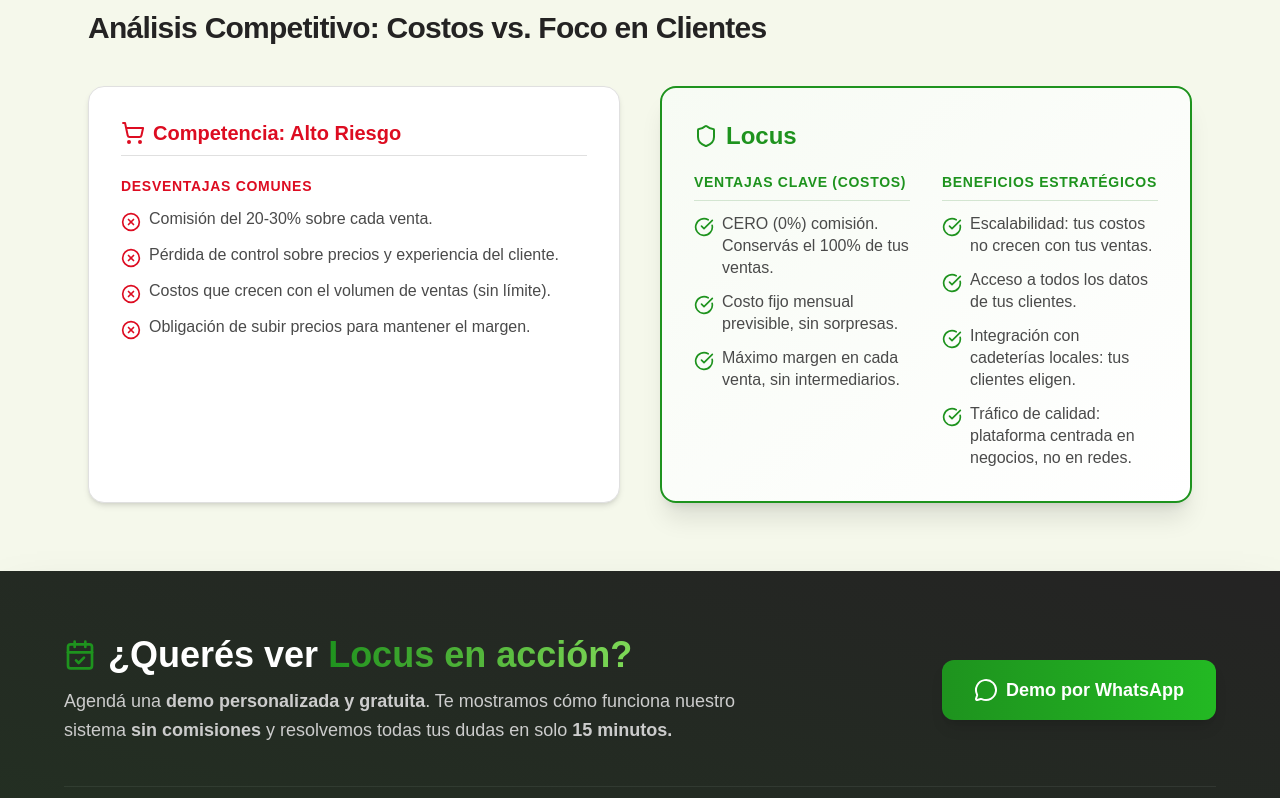
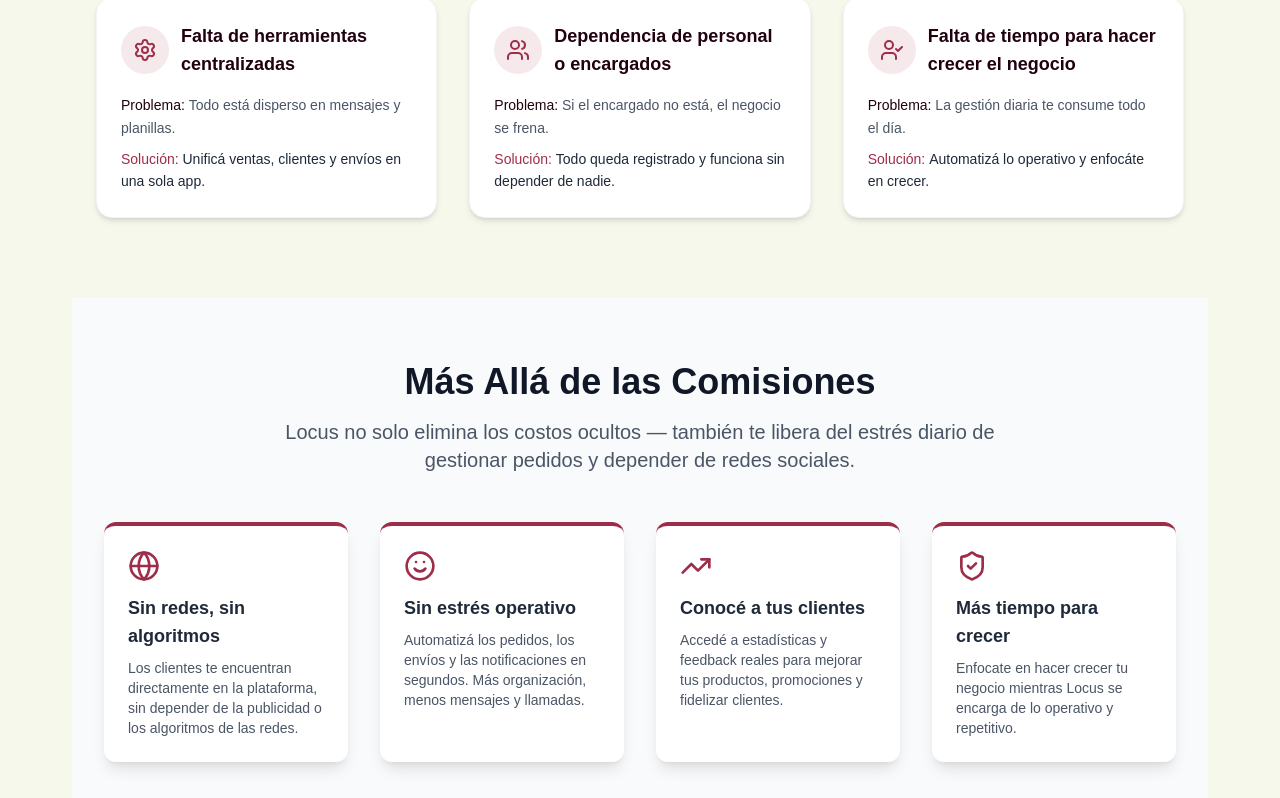
Before and after one commit to leandroveron1110/locus-landing, a Next.js app: page / in a window 1280 px wide. Shown: the part 4567-5365 px from the top of the page. Built offline with nearby package versions, Linux system fonts and the light colour scheme.

Commit message:
15 dolores

```diff
--- /dev/null
+++ b/src/app/components/MoreThanCommissions.tsx
@@ -0,0 +1,79 @@
+"use client";
+import React from "react";
+import { Globe, Smile, TrendingUp, ShieldCheck } from "lucide-react";
+
+export const MoreThanCommissions: React.FC = () => {
+  return (
+    <section className="px-4 py-16 sm:px-6 lg:px-8 bg-gray-50">
+      <div className="max-w-7xl mx-auto text-center mb-12">
+        <h2 className="text-3xl sm:text-4xl font-extrabold text-gray-900">
+          Más Allá de las Comisiones
+        </h2>
+        <p className="mt-4 text-xl text-gray-600 max-w-3xl mx-auto">
+          Locus no solo elimina los costos ocultos — también te libera del
+          estrés diario de gestionar pedidos y depender de redes sociales.
+        </p>
+      </div>
+
+      <div className="max-w-6xl mx-auto grid grid-cols-1 md:grid-cols-2 lg:grid-cols-4 gap-8">
+        {/* Beneficio 1 */}
+        <div className="bg-white p-6 rounded-xl shadow-lg border-t-4 border-[#9e2d49] transform transition duration-300 hover:scale-[1.02]">
+          <Globe className="w-8 h-8 text-[#9e2d49] mb-3" />
+          <h3 className="font-bold text-lg text-gray-800 mb-2">
+            Sin redes, sin algoritmos
+          </h3>
+          <p className="text-gray-600 text-sm">
+            Los clientes te encuentran directamente en la plataforma, sin
+            depender de la publicidad o los algoritmos de las redes.
+          </p>
+        </div>
+
+        {/* Beneficio 2 */}
+        <div className="bg-white p-6 rounded-xl shadow-lg border-t-4 border-[#9e2d49] transform transition duration-300 hover:scale-[1.02]">
+          <Smile className="w-8 h-8 text-[#9e2d49] mb-3" />
+          <h3 className="font-bold text-lg text-gray-800 mb-2">
+            Sin estrés operativo
+          </h3>
+          <p className="text-gray-600 text-sm">
+            Automatizá los pedidos, los envíos y las notificaciones en segundos.
+            Más organización, menos mensajes y llamadas.
+          </p>
+        </div>
+
+        {/* Beneficio 3 */}
+        <div className="bg-white p-6 rounded-xl shadow-lg border-t-4 border-[#9e2d49] transform transition duration-300 hover:scale-[1.02]">
+          <TrendingUp className="w-8 h-8 text-[#9e2d49] mb-3" />
+          <h3 className="font-bold text-lg text-gray-800 mb-2">
+            Conocé a tus clientes
+          </h3>
+          <p className="text-gray-600 text-sm">
+            Accedé a estadísticas y feedback reales para mejorar tus productos,
+            promociones y fidelizar clientes.
+          </p>
+        </div>
+
+        {/* Beneficio 4 */}
+        <div className="bg-white p-6 rounded-xl shadow-lg border-t-4 border-[#9e2d49] transform transition duration-300 hover:scale-[1.02]">
+          <ShieldCheck className="w-8 h-8 text-[#9e2d49] mb-3" />
+          <h3 className="font-bold text-lg text-gray-800 mb-2">
+            Más tiempo para crecer
+          </h3>
+          <p className="text-gray-600 text-sm">
+            Enfocate en hacer crecer tu negocio mientras Locus se encarga de lo
+            operativo y repetitivo.
+          </p>
+        </div>
+      </div>
+
+      <div className="mt-12 text-center">
+        <h3 className="text-2xl font-bold text-gray-800">
+          Locus es más que ahorro: es control, tiempo y crecimiento.
+        </h3>
+        <p className="text-lg text-gray-600 mt-2">
+          Diseñado para que tu negocio local tenga las mismas ventajas que una
+          gran marca — sin perder independencia.
+        </p>
+      </div>
+    </section>
+  );
+};
--- /dev/null
+++ b/src/app/components/PainPointsSection.tsx
@@ -0,0 +1,167 @@
+"use client";
+import React from "react";
+import {
+  DollarSign,
+  TrendingDown,
+  Clock,
+  AlertTriangle,
+  Truck,
+  Network,
+  BarChart3,
+  Layers,
+  EyeOff,
+  Lock,
+  Smile,
+  Gift,
+  Settings,
+  Users,
+  UserCheck,
+} from "lucide-react";
+
+
+const painPoints = [
+  {
+    icon: DollarSign,
+    title: "Altas comisiones por venta",
+    problem: "Las plataformas te quitan parte de cada venta.",
+    solution: "Con Locus conservás el 100% de tu ganancia.",
+  },
+  {
+    icon: TrendingDown,
+    title: "Margen reducido y precios forzados a subir",
+    problem: "Tenés que aumentar precios para no perder margen.",
+    solution: "Pagás una tarifa fija, sin porcentajes por pedido.",
+  },
+  {
+    icon: Clock,
+    title: "Tiempo perdido gestionando pedidos",
+    problem: "Tomás pedidos por WhatsApp o llamadas todo el día.",
+    solution: "Locus automatiza pedidos y notificaciones.",
+  },
+  {
+    icon: AlertTriangle,
+    title: "Errores en pedidos o comunicación",
+    problem: "Confusiones en sabores, talles o direcciones.",
+    solution: "Todo se carga automáticamente, sin errores manuales.",
+  },
+  {
+    icon: Truck,
+    title: "Problemas con la logística y cadeterías",
+    problem: "Coordinar envíos lleva tiempo y genera demoras.",
+    solution: "Integración con cadeterías locales, sin esfuerzo.",
+  },
+  {
+    icon: Network,
+    title: "Dependencia de redes sociales",
+    problem: "Dependés de los algoritmos para que te encuentren.",
+    solution: "Los clientes te buscan directo en la plataforma.",
+  },
+  {
+    icon: BarChart3,
+    title: "No conocés a tus clientes",
+    problem: "Sin datos, no sabés qué productos funcionan mejor.",
+    solution: "Locus te da estadísticas y feedback reales.",
+  },
+  {
+    icon: Layers,
+    title: "Difícil escalar sin costos crecientes",
+    problem: "A más ventas, más comisiones.",
+    solution: "Pagás más solo cuando tu negocio crece.",
+  },
+  {
+    icon: EyeOff,
+    title: "Costos ocultos e imprevisibles",
+    problem: "Nunca sabés cuánto te va a costar vender.",
+    solution: "Transparencia total con tarifas fijas mensuales.",
+  },
+  {
+    icon: Lock,
+    title: "Pérdida de control sobre precios y marca",
+    problem: "Las plataformas definen tu visibilidad y tus precios.",
+    solution: "Con Locus tenés control total de tu negocio.",
+  },
+  {
+    icon: Smile,
+    title: "Mala experiencia del cliente",
+    problem: "Demoras y desorganización afectan la satisfacción.",
+    solution: "Pedidos automáticos y seguimiento simple.",
+  },
+  {
+    icon: Gift,
+    title: "No podés fidelizar ni crear promociones efectivas",
+    problem: "Sin información, no sabés cómo retener clientes.",
+    solution: "Conocé hábitos y ofrecé descuentos personalizados.",
+  },
+  {
+    icon: Settings,
+    title: "Falta de herramientas centralizadas",
+    problem: "Todo está disperso en mensajes y planillas.",
+    solution: "Unificá ventas, clientes y envíos en una sola app.",
+  },
+  {
+    icon: Users,
+    title: "Dependencia de personal o encargados",
+    problem: "Si el encargado no está, el negocio se frena.",
+    solution: "Todo queda registrado y funciona sin depender de nadie.",
+  },
+  {
+    icon: UserCheck,
+    title: "Falta de tiempo para hacer crecer el negocio",
+    problem: "La gestión diaria te consume todo el día.",
+    solution: "Automatizá lo operativo y enfocáte en crecer.",
+  },
+];
+
+
+export const PainPointsSection: React.FC = () => {
+  return (
+    <section className="bg-[#F5F8EB] py-20">
+      <div className="max-w-6xl mx-auto px-6">
+        {/* CABECERA - REFACTORIZADA */}
+        <div className="text-center mb-12">
+          <h2 className="text-3xl md:text-4xl font-extrabold text-[#210110] mb-4">
+            Los <strong>dolores reales</strong> de los negocios locales
+          </h2>
+          <p className="text-lg text-gray-700 max-w-3xl mx-auto">
+            Entendemos lo que enfrentás todos los días. Por eso diseñamos{" "}
+            <span className="font-semibold text-[#9e2d49]">Locus</span> para
+            <strong className="text-[#9e2d49]"> eliminar uno por uno</strong> los
+            desafíos que frenan tu crecimiento.
+          </p>
+        </div>
+        {/* FIN CABECERA */}
+
+        <div className="grid gap-8 sm:grid-cols-2 lg:grid-cols-3">
+          {painPoints.map(({ icon: Icon, title, problem, solution }, index) => (
+            <div
+              key={index}
+              className="bg-white p-6 rounded-2xl shadow-md border border-gray-100 hover:shadow-xl transition-all duration-300 hover:-translate-y-1"
+            >
+              {/* Ícono y Título */}
+              <div className="flex items-center mb-4">
+                <div className="bg-[#9e2d49]/10 p-3 rounded-full mr-3">
+                  <Icon className="text-[#9e2d49] w-6 h-6" />
+                </div>
+                <h3 className="font-semibold text-lg text-[#210110]">
+                  {title}
+                </h3>
+              </div>
+
+              {/* PROBLEMA: Etiqueta usando el color oscuro del texto */}
+              <p className="text-gray-600 text-sm mb-2 leading-relaxed">
+                <span className="font-medium text-[#210110]">Problema: </span>
+                {problem}
+              </p>
+
+              {/* SOLUCIÓN: Etiqueta usando el color primario de la marca (Locus) */}
+              <p className="text-gray-800 text-sm leading-relaxed">
+                <span className="font-medium text-[#9e2d49]">Solución: </span>
+                {solution}
+              </p>
+            </div>
+          ))}
+        </div>
+      </div>
+    </section>
+  );
+};
--- a/src/app/page.tsx
+++ b/src/app/page.tsx
@@ -7,6 +7,8 @@
 import { Footer } from "./components/Footer";
 import { BeforeAfterLocus } from "./components/BeforeAfterLocus";
 import { ManualManagementProblem } from "./components/ManualManagementProblem";
+import { MoreThanCommissions } from "./components/MoreThanCommissions";
+import { PainPointsSection } from "./components/PainPointsSection";
 
 export default function Home() {
   return (
@@ -18,6 +20,8 @@
           <ManualManagementProblem />
           <Calculator />
           <BeforeAfterLocus />
+          <PainPointsSection />
+          <MoreThanCommissions />
           <HowItWorks />
           <ComparisonCards />
         </div>
```
